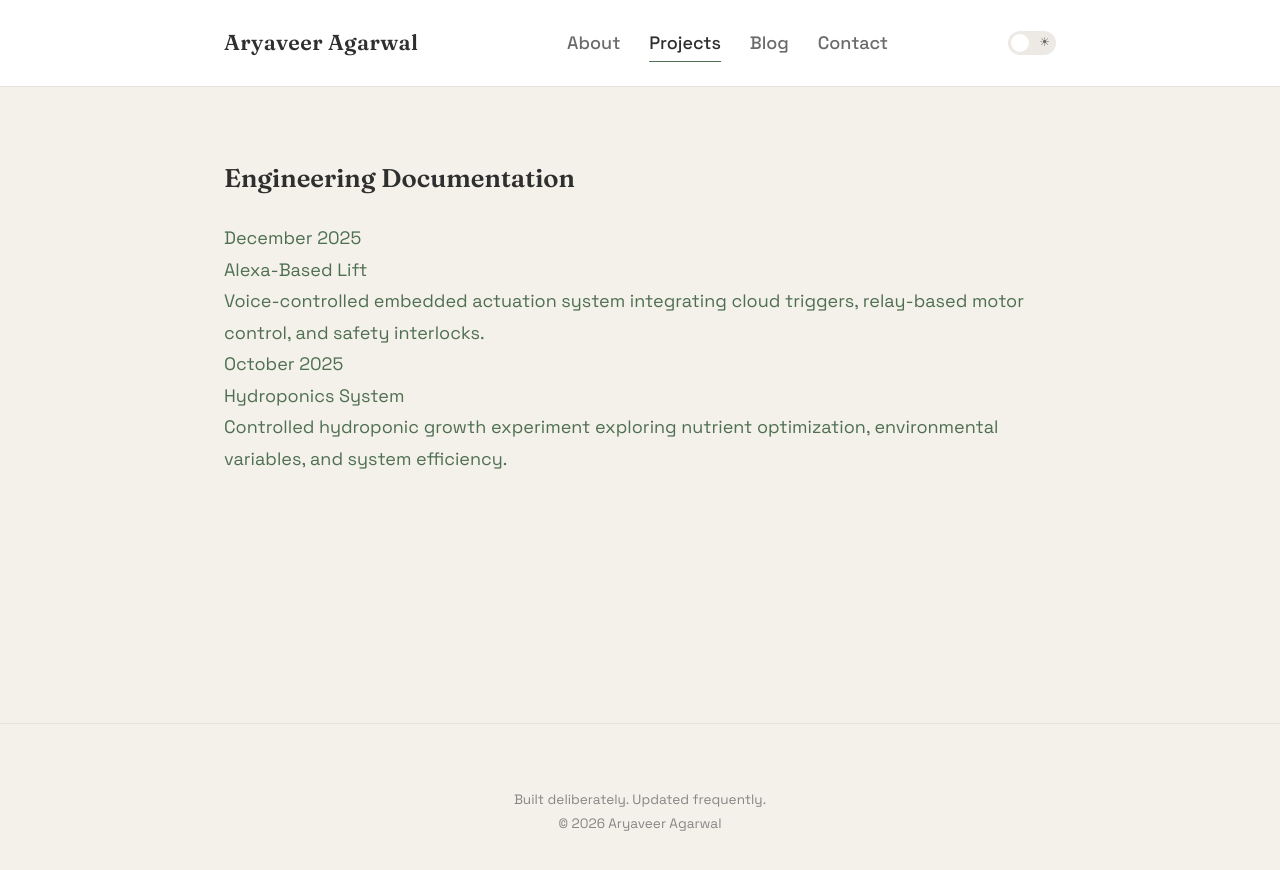
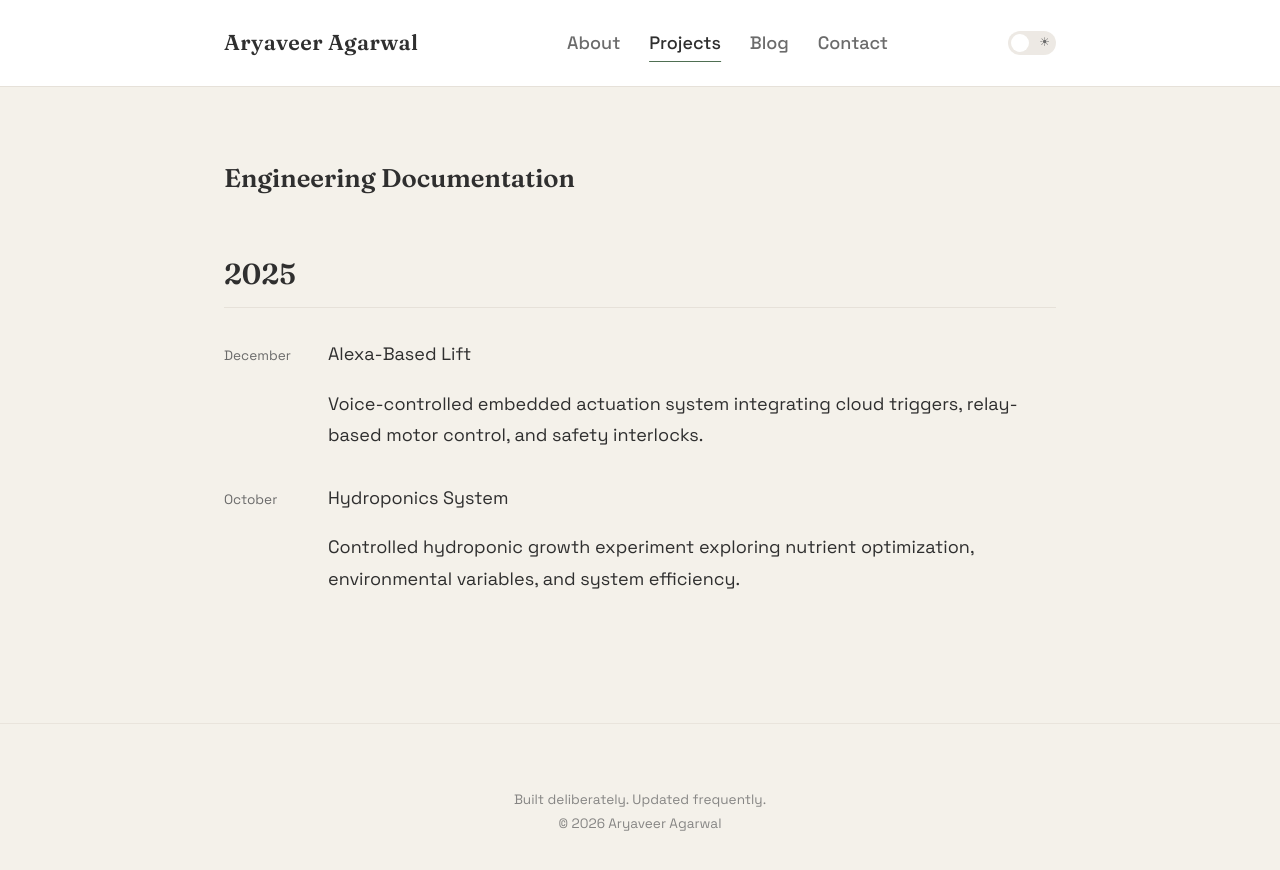
Before and after one commit to aryaveeragarwal/aryaveeragarwal.github.io, a Jekyll site: the page built from projects.md, in a window 1280 px wide. Shown: the top 870 px of the page. Built offline with Jekyll 4.4.1, drawn with Linux system fonts in a browser that asks for light colours.

Commit message:
Update projects.md

```diff
--- a/projects.md
+++ b/projects.md
@@ -5,21 +5,35 @@ permalink: /projects/
 ---
 
 ## Engineering Documentation
-
 {% assign sorted = site.projects | sort: "date" | reverse %}
 
-<div class="project-list">
+<div class="project-archive">
+
+{% assign current_year = "" %}
+
 {% for project in sorted %}
-  <a class="project-item" href="{{ project.url }}">
-    <div class="project-date">
-      {{ project.date | date: "%B %Y" }}
+  {% assign project_year = project.date | date: "%Y" %}
+
+  {% if project_year != current_year %}
+    <h2 class="archive-year">{{ project_year }}</h2>
+    {% assign current_year = project_year %}
+  {% endif %}
+
+  <div class="archive-item">
+    <div class="archive-date">
+      {{ project.date | date: "%B" }}
     </div>
-    <div class="project-title">
-      {{ project.title }}
+
+    <div class="archive-content">
+      <a href="{{ project.url }}" class="archive-title">
+        {{ project.title }}
+      </a>
+      <p class="archive-description">
+        {{ project.description }}
+      </p>
     </div>
-    <div class="project-excerpt">
-      {{ project.description }}
-    </div>
-  </a>
+  </div>
+
 {% endfor %}
+
 </div>
```
